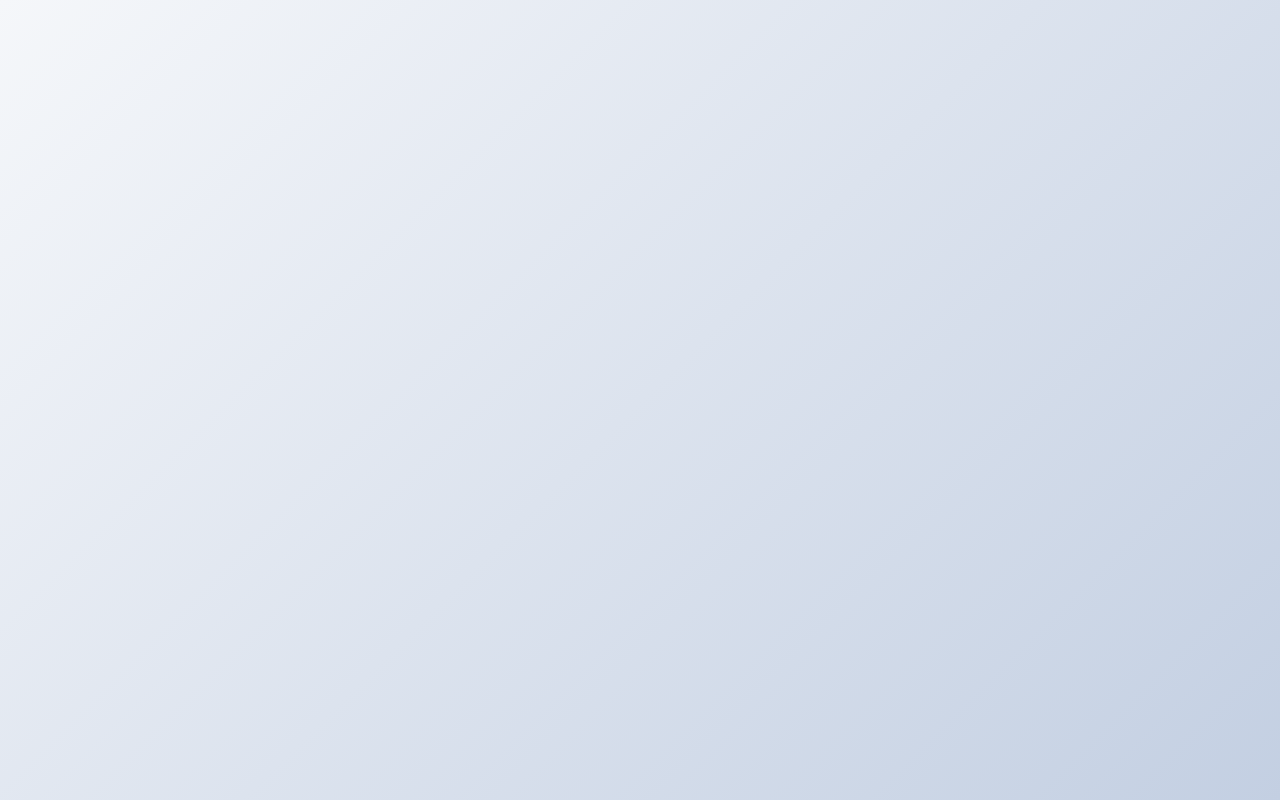
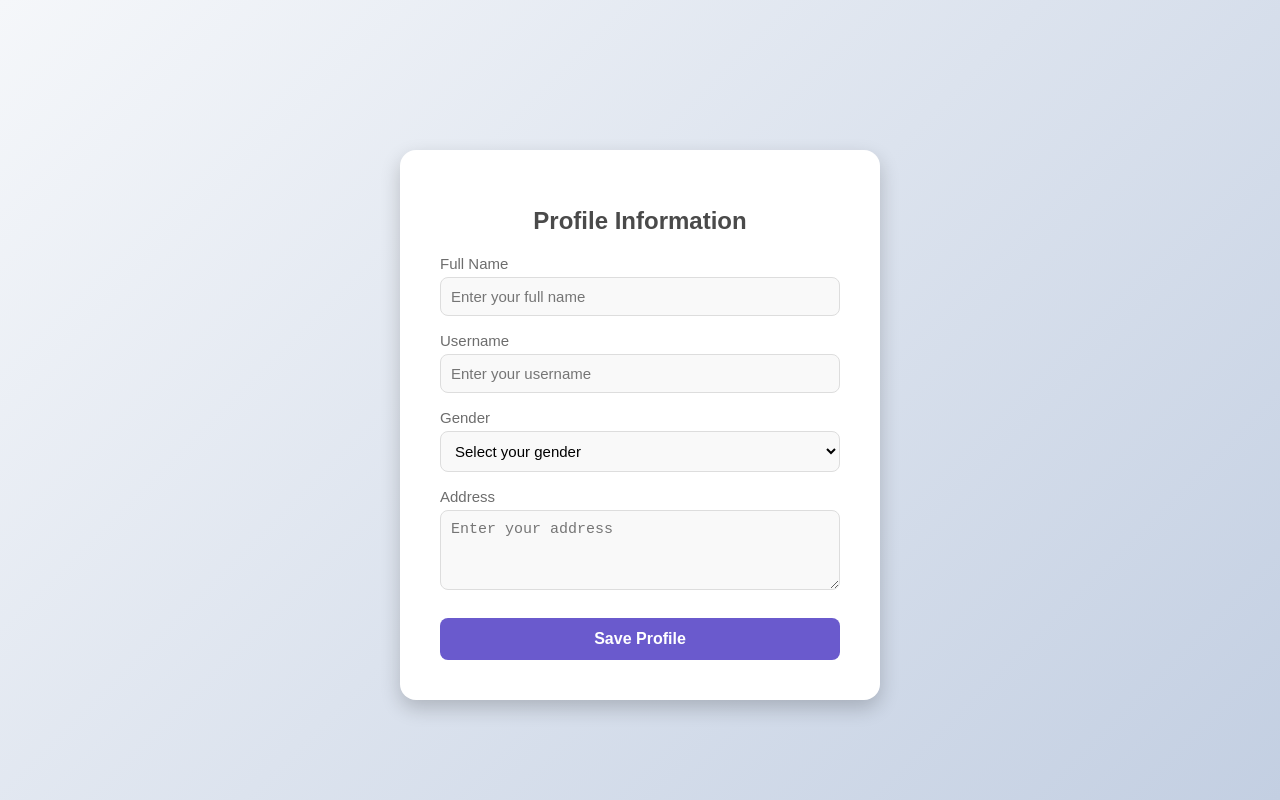
Before and after one commit to darren2581/login-page, a React (Create React App) app: page /profile in a window 1280 px wide. Before the commit this address had no page. Built offline with nearby package versions, Linux system fonts and the light colour scheme.

Commit message:
Profile signup done

```diff
--- a/src/App.js
+++ b/src/App.js
@@ -4,6 +4,7 @@ import Login from './components/Login';
 import SignOut from './components/SignOut';
 import { BrowserRouter, Route, Routes } from 'react-router-dom';
 import HomePage from './components/HomePage';
+import Profile from './components/Profile';
 
 function App() {
   return (
@@ -14,6 +15,7 @@ function App() {
           <Route path="/signup" element={<SignUp />} />
           <Route path="/login" element={<Login />} />
           <Route path="/signout" element={<SignOut />} />
+          <Route path="/profile" element={<Profile />} />
         </Routes>
       </BrowserRouter>
     </div>
--- /dev/null
+++ b/src/components/Profile.js
@@ -0,0 +1,66 @@
+import React, { useState } from 'react';
+import '../styles/Profile.css';
+
+const Profile = () => {
+  const [fullName, setFullName] = useState('');
+  const [username, setUsername] = useState('');
+  const [gender, setGender] = useState('');
+  const [address, setAddress] = useState('');
+
+  const handleSubmit = (e) => {
+    e.preventDefault();
+    // Handle form submission logic, e.g., send data to backend
+    console.log('Profile Information:', { fullName, username, gender, address });
+  };
+
+  return (
+    <div className="profile-container">
+      <form className="profile-form" onSubmit={handleSubmit}>
+        <h1>Profile Information</h1>
+
+        <label>
+          Full Name
+          <input
+            type="text"
+            placeholder="Enter your full name"
+            value={fullName}
+            onChange={(e) => setFullName(e.target.value)}
+          />
+        </label>
+
+        <label>
+          Username
+          <input
+            type="text"
+            placeholder="Enter your username"
+            value={username}
+            onChange={(e) => setUsername(e.target.value)}
+          />
+        </label>
+
+        <label>
+          Gender
+          <select value={gender} onChange={(e) => setGender(e.target.value)}>
+            <option value="">Select your gender</option>
+            <option value="Male">Male</option>
+            <option value="Female">Female</option>
+            <option value="Other">Other</option>
+          </select>
+        </label>
+
+        <label>
+          Address
+          <textarea
+            placeholder="Enter your address"
+            value={address}
+            onChange={(e) => setAddress(e.target.value)}
+          />
+        </label>
+
+        <button type="submit">Save Profile</button>
+      </form>
+    </div>
+  );
+};
+
+export default Profile;
--- a/src/components/SignUp.js
+++ b/src/components/SignUp.js
@@ -1,39 +1,53 @@
-import { React,useState } from 'react';
-import {auth} from '../firebase';
+import React, { useState } from 'react';
+import { auth } from '../firebase';
 import { createUserWithEmailAndPassword } from 'firebase/auth';
-import { Link } from 'react-router-dom';
+import { Link, useNavigate } from 'react-router-dom';
 
 const SignUp = () => {
   const [email, setEmail] = useState('');
   const [password, setPassword] = useState('');
+  const navigate = useNavigate(); // To navigate between pages
 
   const handleSubmit = async (e) => {
     e.preventDefault();
-        try{
+    try {
       await createUserWithEmailAndPassword(auth, email, password);
       console.log('Account Created');
-        }catch{
-            console.log('Error');
+      navigate('/profile'); // Redirect to Profile page after successful signup
+    } catch (error) {
+      console.log('Error', error.message);
     }
-    }
+  };
 
   return (
-    <div className='auth-container'>
-        <form className='auth-form' onSubmit={handleSubmit}>
+    <div className="auth-container">
+      <form className="auth-form" onSubmit={handleSubmit}>
         <h1>Sign Up</h1>
         <label>
           Email
-                <input type='email' name='email' placeholder='Enter your email' onChange={(e) => setEmail(e.target.value)}/>
+          <input
+            type="email"
+            name="email"
+            placeholder="Enter your email"
+            onChange={(e) => setEmail(e.target.value)}
+          />
         </label>
         <label>
           Password
-                <input type='password' name='password' placeholder='Enter your password' onChange={(e) => setPassword(e.target.value)}/>
+          <input
+            type="password"
+            name="password"
+            placeholder="Enter your password"
+            onChange={(e) => setPassword(e.target.value)}
+          />
         </label>
-            <button type='submit'>Sign Up</button>
-            <p>Already Registered? <Link to="/login">Login</Link></p>
+        <button type="submit">Sign Up</button>
+        <p>
+          Already Registered? <Link to="/login">Login</Link>
+        </p>
       </form>
     </div>
   );
-}
+};
 
 export default SignUp;
--- /dev/null
+++ b/src/styles/Profile.css
@@ -0,0 +1,95 @@
+.profile-container {
+    display: flex;
+    justify-content: center;
+    align-items: center;
+    width: 100%;
+    margin-top: 50px;
+  }
+
+  .profile-form {
+    background-color: white;
+    padding: 40px;
+    border-radius: 16px;
+    box-shadow: 0 8px 20px rgba(0, 0, 0, 0.2);
+    width: 400px;
+    text-align: center;
+  }
+
+  .profile-form h1 {
+    font-size: 24px;
+    color: #4a4a4a;
+    margin-bottom: 20px;
+  }
+
+  .profile-form label {
+    display: block;
+    text-align: left;
+    margin: 16px 0 5px;
+    color: #6d6d6d;
+    font-size: 15px;
+    font-weight: 500;
+  }
+
+  .profile-form input,
+  .profile-form select,
+  .profile-form textarea {
+    width: 100%;
+    padding: 10px;
+    margin-top: 5px;
+    border-radius: 8px;
+    border: 1px solid #ddd;
+    box-sizing: border-box;
+    outline: none;
+    font-size: 15px;
+    background-color: #f9f9f9;
+  }
+
+  .profile-form textarea {
+    resize: vertical;
+    height: 80px;
+  }
+
+  .profile-form button {
+    width: 100%;
+    padding: 12px;
+    background-color: #6a5acd;
+    color: white;
+    border: none;
+    border-radius: 8px;
+    font-size: 16px;
+    font-weight: 600;
+    margin-top: 20px;
+    cursor: pointer;
+    transition: all 0.3s ease;
+  }
+
+  .profile-form button:hover {
+    background-color: #836fff;
+  }
+
+  /* Responsive */
+  @media (max-width: 480px) {
+    .profile-form {
+      width: 100%;
+    }
+
+    .profile-form h1 {
+      font-size: 20px;
+    }
+
+    .profile-form label {
+      font-size: 13px;
+    }
+
+    .profile-form input,
+    .profile-form select,
+    .profile-form textarea {
+      font-size: 13px;
+      padding: 8px;
+    }
+
+    .profile-form button {
+      padding: 8px;
+      font-size: 14px;
+    }
+  }
```
Lines whose indentation alone changed are shown as unchanged.
